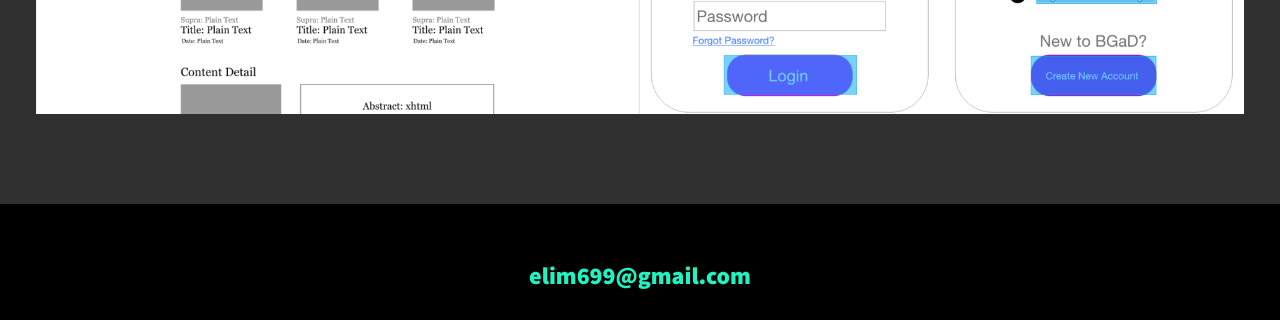
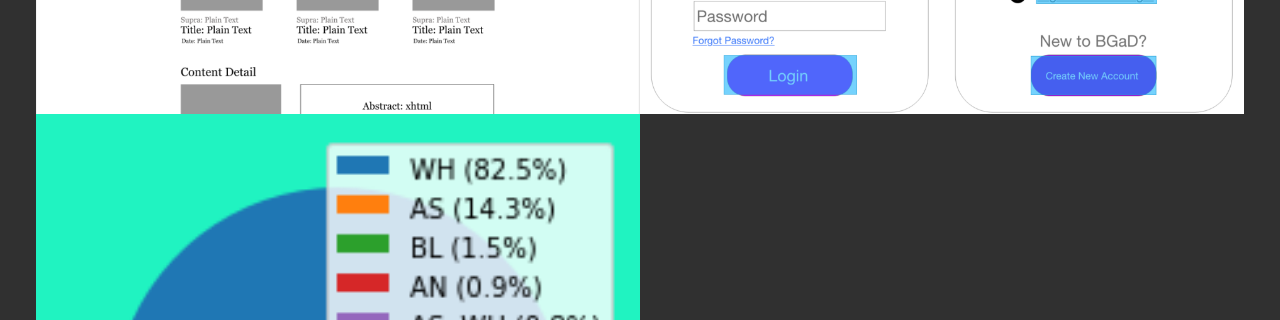
Before and after one commit to eric-lime/EricLimPortfolio, a plain HTML site: page index.html in a window 1280 px wide. Shown: the part 2450-2770 px from the top of the page. Drawn offline with nearby package versions, Linux system fonts and the light colour scheme.

Commit message:
update index.html
added data analysis project

```diff
--- a/index.html
+++ b/index.html
@@ -98,6 +98,11 @@
                 <a href="bgad.html" class="portfolio-item">
                     <img src="images/BGAD.png" alt="cover of Board games at distance project" class="portfolio-image">
                 </a>
+
+                <!--Portfolio item 05-->
+                <a href="firstYear-Outcomes.html" class="portfolio-item">
+                    <img src="images/pie.png" alt="pie chart displaying information" class="portfolio-image">
+                </a>
             </div>
         </section>
 
```
